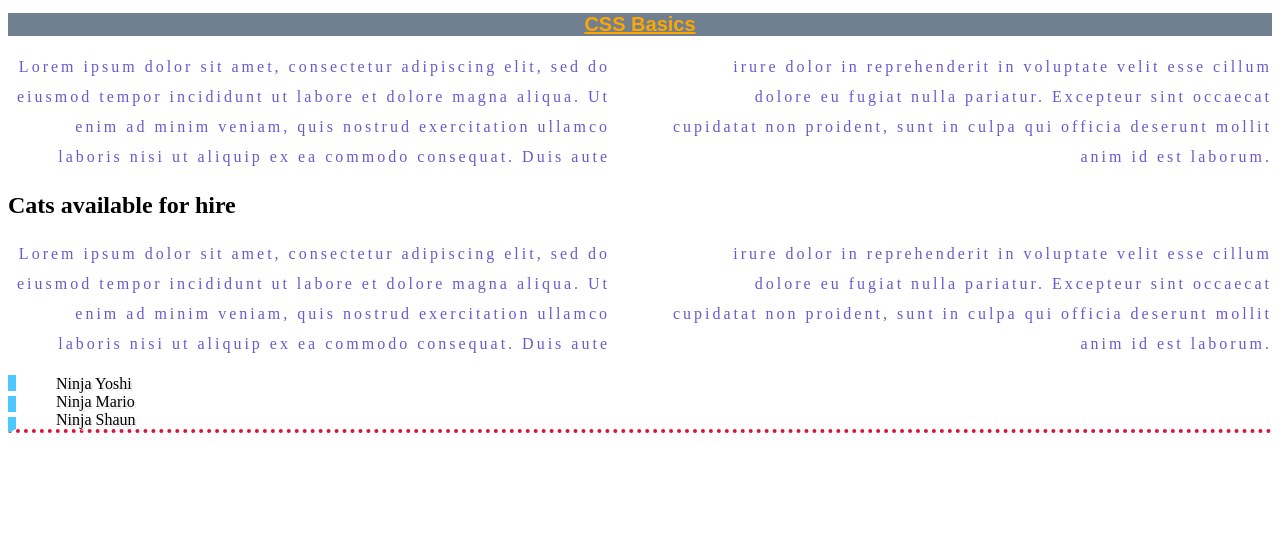
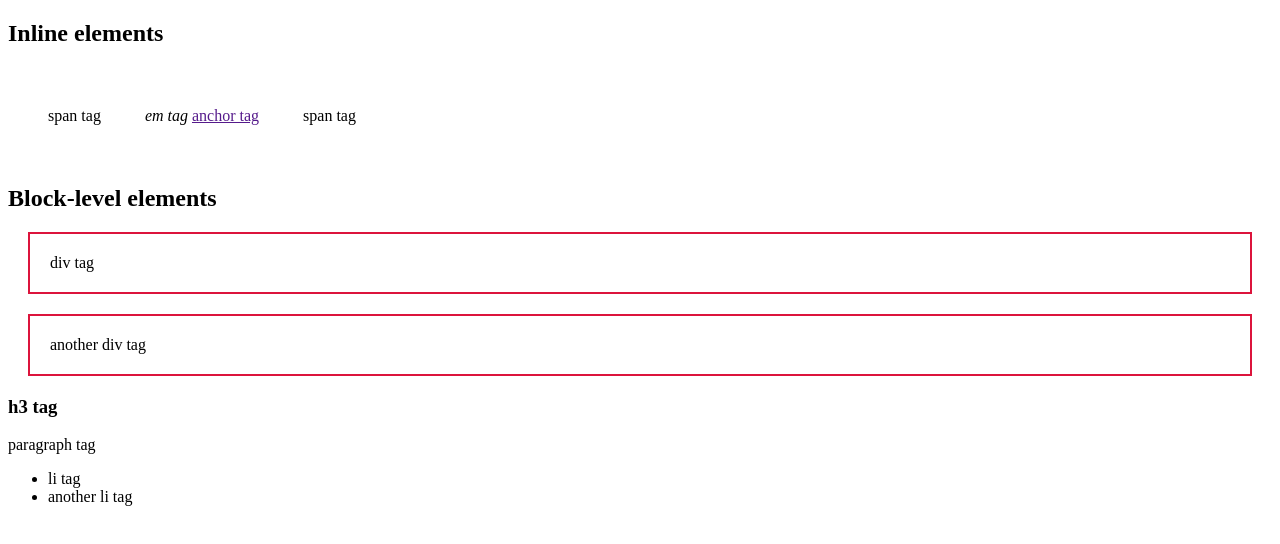
Before and after one commit to tree1109/WebFrontEndPractice, a plain HTML site: page index.html in a window 1280 px wide. Drawn offline with Linux system fonts and the light colour scheme.

Commit message:
finish course #5 css basic

```diff
--- a/index.html
+++ b/index.html
@@ -6,19 +6,23 @@
 </head>
 <body>
 
-  <h1>CSS Basics</h1>
+  <h2>Inline elements</h2>
 
-  <p>Lorem ipsum dolor sit amet, consectetur adipiscing elit, sed do eiusmod tempor incididunt ut labore et dolore magna aliqua. Ut enim ad minim veniam, quis nostrud exercitation ullamco laboris nisi ut aliquip ex ea commodo consequat. Duis aute irure dolor in reprehenderit in voluptate velit esse cillum dolore eu fugiat nulla pariatur. Excepteur sint occaecat cupidatat non proident, sunt in culpa qui officia deserunt mollit anim id est laborum.</p>
+  <span>span tag</span>
+  <em>em tag</em>
+  <a href="">anchor tag</a>
+  <span>span tag</span>
 
-  <div>
-    <h2>Cats available for hire</h2>
-    <p>Lorem ipsum dolor sit amet, consectetur adipiscing elit, sed do eiusmod tempor incididunt ut labore et dolore magna aliqua. Ut enim ad minim veniam, quis nostrud exercitation ullamco laboris nisi ut aliquip ex ea commodo consequat. Duis aute irure dolor in reprehenderit in voluptate velit esse cillum dolore eu fugiat nulla pariatur. Excepteur sint occaecat cupidatat non proident, sunt in culpa qui officia deserunt mollit anim id est laborum.</p>
-    <ul>
-      <li>Ninja Yoshi</li>
-      <li>Ninja Mario</li>
-      <li>Ninja Shaun</li>
-    </ul>
-  </div>
+  <h2>Block-level elements</h2>
+
+  <div>div tag</div>
+  <div>another div tag</div>
+  <h3>h3 tag</h3>
+  <p>paragraph tag</p>
+  <ul>
+    <li>li tag</li>
+    <li>another li tag</li>
+  </ul>
 
 </body>
 </html>
--- a/styles.css
+++ b/styles.css
@@ -1,29 +1,11 @@
-h1 {
-  color: orange;
-  background-color: slategray;
-  font-size: 20px;
-  text-decoration: underline;
-  font-family: arial;
-  text-align: center;
+span {
+  display: inline-block;
+  margin: 20px;
+  padding: 20px;
 }
-p {
-  color: slateblue;
-  text-align: right;
-  line-height: 30px;
-  letter-spacing: 3px;
-  column-count: 2;
-  column-gap: 60px;
+div {
+  /* display: inline */
+  border: 2px solid crimson;
+  margin: 20px;
+  padding: 20px;
 }
-ul {
-  /* border-width: 4px;
-  border-style: solid;
-  border-color: crimson; */
-  /* border: 4px solid crimson; */
-  border-bottom: 4px dotted crimson;
-  border-left: 8px dashed rgb(77, 199, 255);
-}
-li {
-  list-style-type: none;
-  /* text-shadow: 2px 2px lightgrey; */
-  text-shadow: 2px 2px #e9e9e9;
-}
```
Also changed, not shown: old_html/html_basic_about.html (deleted, +0 -11 lines), old_html/html_basic_tag.html (deleted, +0 -44 lines), old_html/html_forms.html (deleted, +0 -55 lines).
